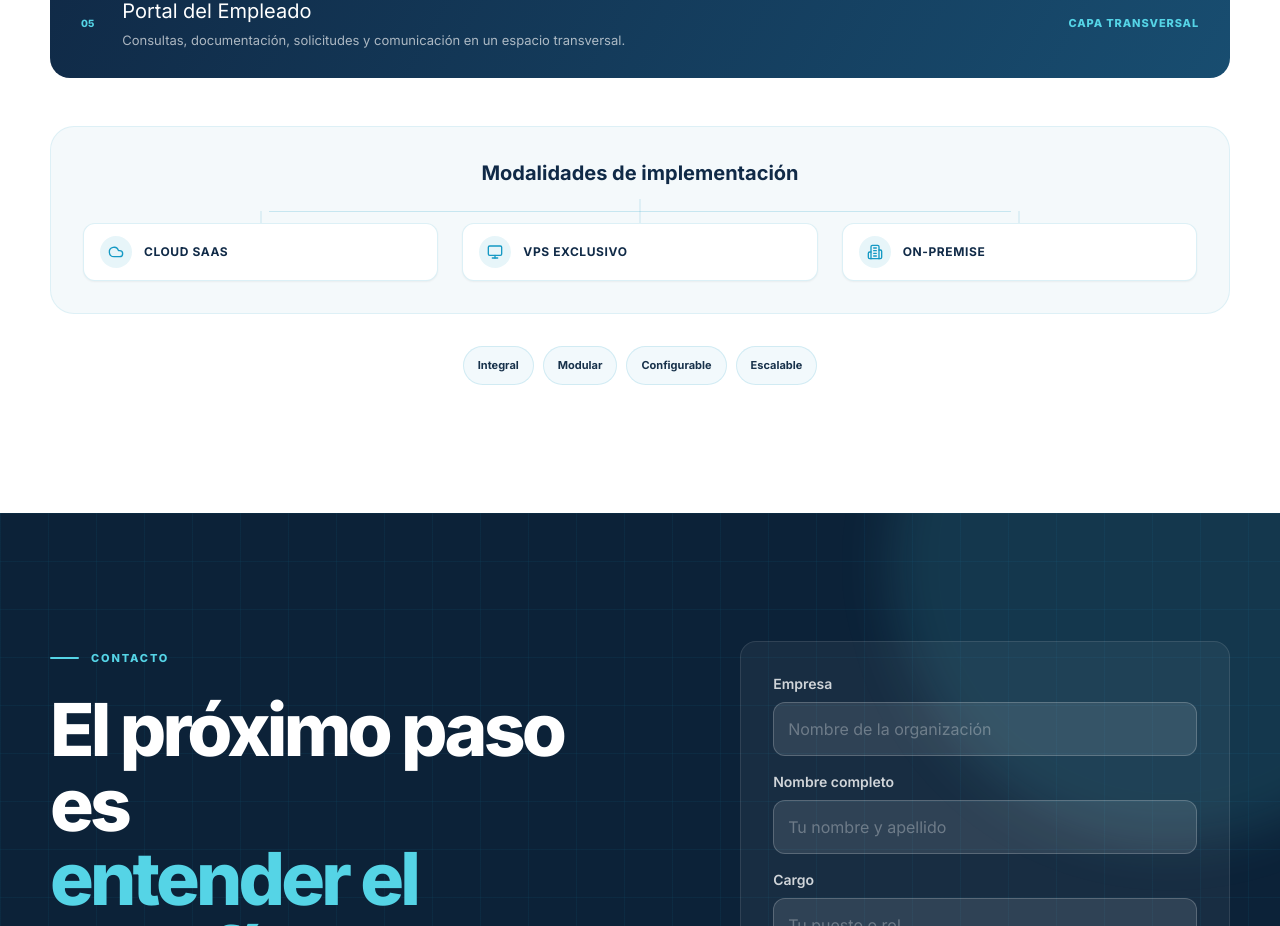
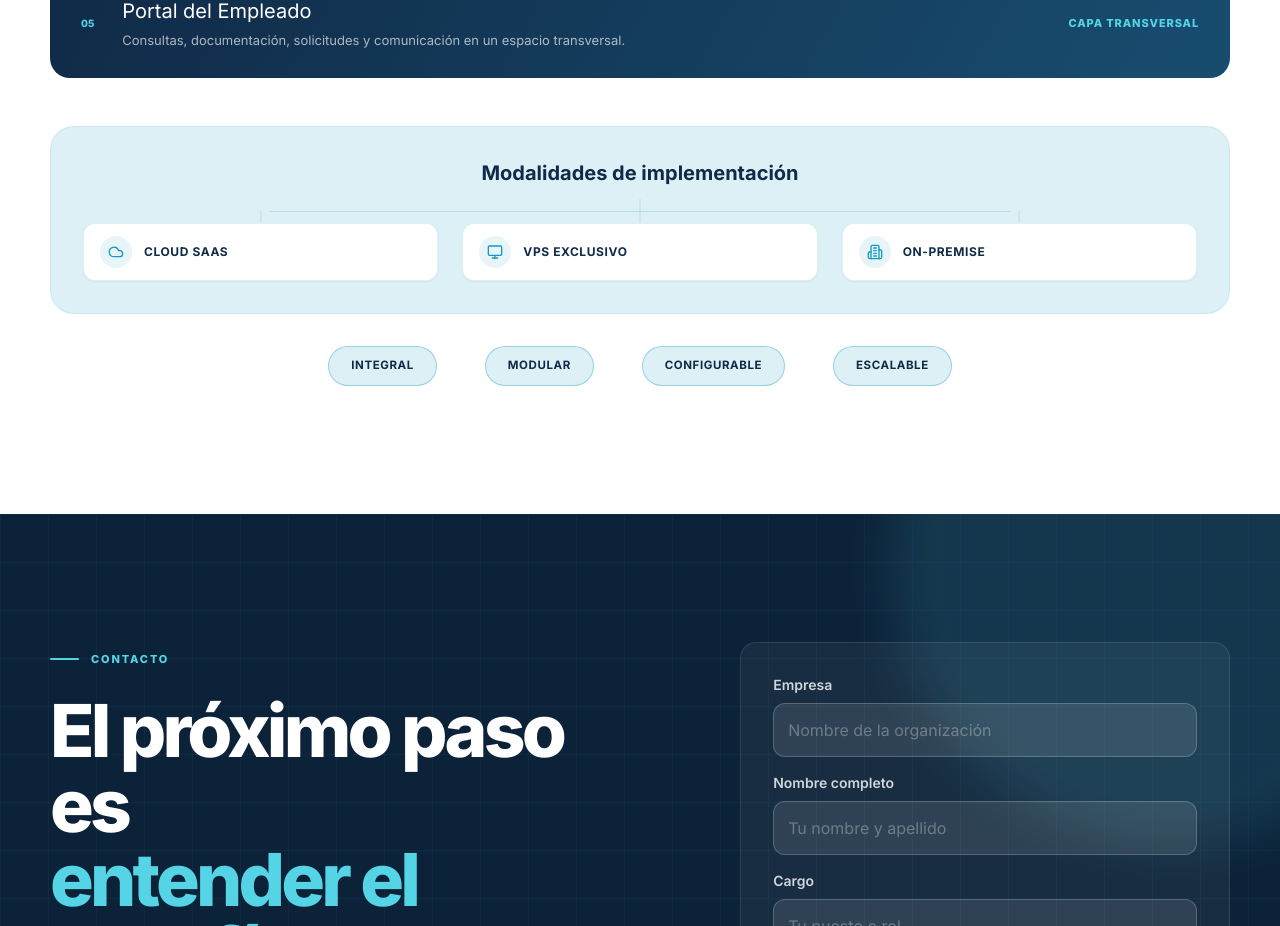
Before and after one commit to CuchoQ/e-rrhh-LandingPage, a React (Vite) app: page / in a window 1280 px wide. Shown: the part 5100-6026 px from the top of the page. Built offline with nearby package versions, Linux system fonts and the light colour scheme.

Commit message:
style: update quality tags and implementation section styling

```diff
--- a/src/App.tsx
+++ b/src/App.tsx
@@ -444,7 +444,7 @@ function Platform() {
           <span className="employee-portal-label">{t('platform.portalLabel')}</span>
         </div>
 
-        <div className="mt-12 bg-[#f4f9fb] rounded-3xl p-6 md:p-8 border border-blue/10">
+        <div className="mt-12 bg-[rgba(21,153,196,0.15)] rounded-3xl p-6 md:p-8 border border-blue/10">
           <div className="text-center relative z-10">
             <h3 className="text-lg md:text-xl font-bold text-navy">{t('platform.implTitle')}</h3>
           </div>
--- a/src/index.css
+++ b/src/index.css
@@ -204,8 +204,8 @@ h1 span { display: block; color: transparent; background: linear-gradient(90deg,
 .employee-portal p { margin: 5px 0 0; color: rgba(255, 255, 255, .65); font-size: 13px; }
 .employee-portal-label { color: var(--cyan); font-size: 11px; font-weight: 750; letter-spacing: .08em; text-transform: uppercase; }
 .platform-options { display: grid; grid-template-columns: 1fr auto; gap: 30px; align-items: center; margin-top: 46px; padding-top: 37px; border-top: 1px solid var(--line); }
-.quality-tags { display: flex; flex-wrap: wrap; gap: 9px; }
-.quality-tags span { padding: 10px 14px; border: 1px solid rgba(21, 153, 196, .15); border-radius: 999px; color: var(--text); background: rgba(21, 153, 196, .055); font-size: 11px; font-weight: 700; }
+.quality-tags { display: flex; flex-wrap: wrap; gap: 48px; }
+.quality-tags span { padding: 10px 22px; border: 1px solid rgba(21, 153, 196, .35); border-radius: 999px; color: var(--navy); background: rgba(21, 153, 196, .15); font-size: 11.5px; font-weight: 700; text-transform: uppercase; letter-spacing: 0.05em; }
 .deployment { color: var(--muted); font-size: 12px; font-weight: 650; }
 .deployment strong { color: var(--navy); }
 
```
